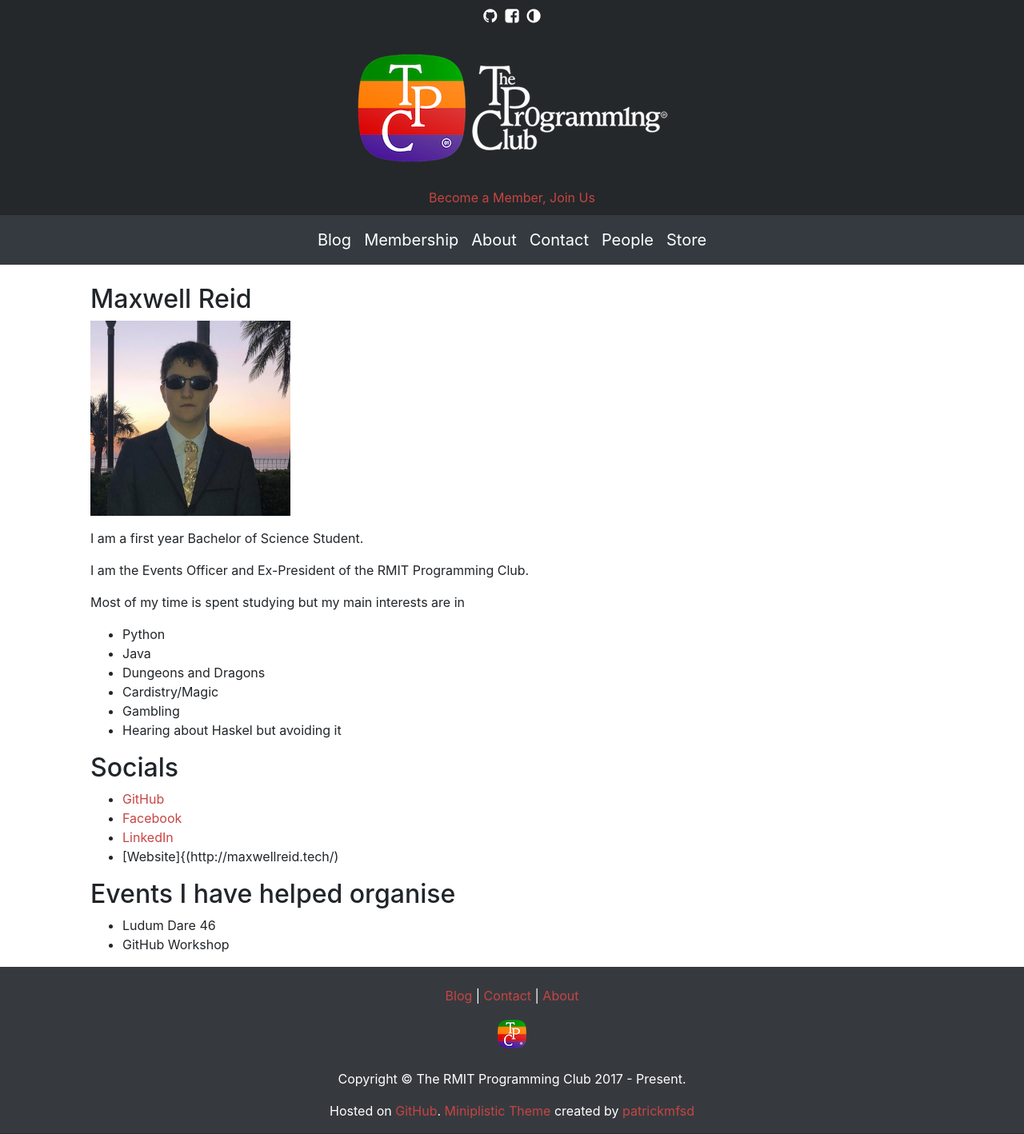
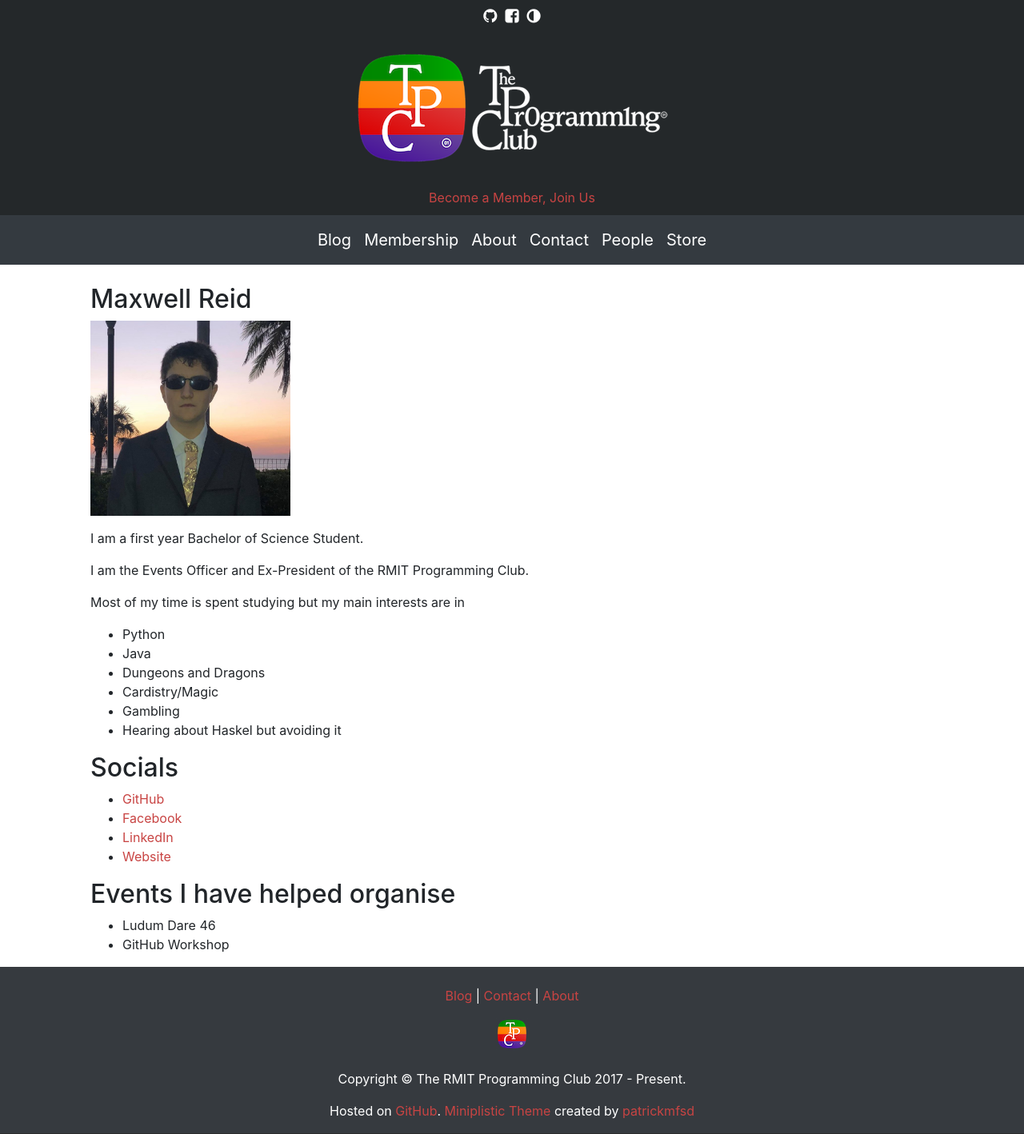
Before and after one commit to rmit-programming-club/rmit-programming-club.github.io, a Jekyll site: the page built from _people/MaxwellReid.md, in a window 1280 px wide. Shown: the whole page at 80% size. Built offline with Jekyll 4.4.1, drawn with Linux system fonts in a browser that asks for light colours; nearby versions of some CDN libraries.

Commit message:
Update MaxwellReid.md

```diff
--- a/_people/MaxwellReid.md
+++ b/_people/MaxwellReid.md
@@ -22,7 +22,7 @@ Most of my time is spent studying but my main interests are in
  - [GitHub](https://github.com/Prydeton/)
  - [Facebook](https://www.facebook.com/profile.php?id=100009958428352)
  - [LinkedIn](https://www.linkedin.com/in/maxwellreid/)
- - [Website]{(http://maxwellreid.tech/)
+ - [Website](http://maxwellreid.tech/)
 
 ## Events I have helped organise
  - Ludum Dare 46
```
